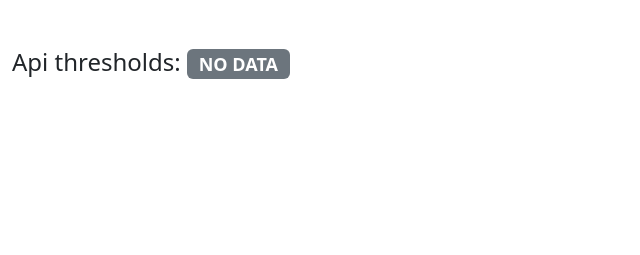
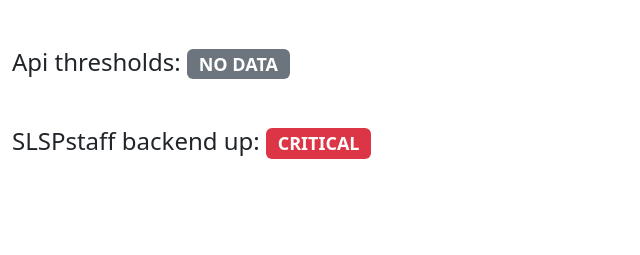
Before and after one commit to Swiss-Library-Service-Platform/slspdeduptool, a Django app: template slsptools/templates/slsptools/services_status.html in a window 1280 px wide. Shown: the part 101-356 px from the top of the page, without its empty margins (0-640 px from the left). Run offline with Django 5.2, Linux system fonts and the light colour scheme; the template is opened without the code that fills it, so the values that code supplies are empty; some libraries are stand-ins or nearby versions.

Commit message:
add new status check of SLSPstaff

```diff
--- a/slsptools/templates/slsptools/services_status.html
+++ b/slsptools/templates/slsptools/services_status.html
@@ -79,6 +79,17 @@
         </h4>
     </div>
 
+    <div class="container-fluid my-5">
+        <h4 class="mt-5">
+            SLSPstaff backend up:
+            {% if is_slspstaff_live %}
+            <span class="badge bg-success">OK</span>
+            {% else %}
+            <span class="badge bg-danger">CRITICAL</span>
+            {% endif %}
+        </h4>
+    </div>
+
     {% for service in data %}
     <div class="container-fluid my-5">
         <h4 class="mt-5">{{ service.name }}
```
Also changed, not shown: slsptools/views.py (+15 -1 lines).
